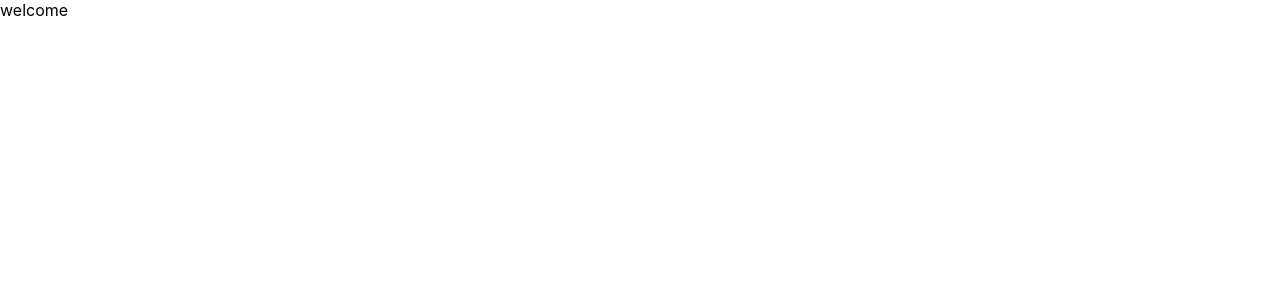
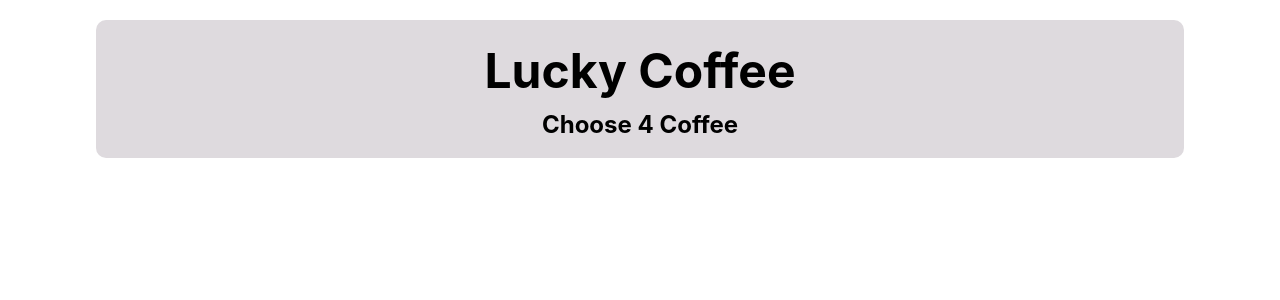
Before and after one commit to prokashpul/Lucky-coffee-choise, a React (Create React App) app: page / in a window 1280 px wide. Shown: the top 300 px of the page. Built offline with nearby package versions, Linux system fonts and the light colour scheme.

Commit message:
header section add and show display

```diff
--- a/src/App.css
+++ b/src/App.css
@@ -8,10 +8,11 @@
   list-style: none;
 }
 :root {
-  --primary-color: #041562;
+  --primary-color: #dedade;
   --secondary-color: #11468f;
-  --rose-color: #da1212;
+  --warning-color: #daa512;
   --white-color: #fff;
+  --block-color: 022e57;
   --transition: all 400ms ease;
   --border: 1px solid var(--rose-color);
   --container-lg: 85%;
@@ -21,11 +22,26 @@
 
 style {
   font-family: "Inter", sans-serif;
+  color: var(--block-color);
 }
 .container {
   width: var(--container-lg);
   margin: 0 auto;
-  background-color: #da1212;
+}
+h2,
+h3,
+h4 {
+  line-height: 1.5;
+  font-weight: 700;
+}
+h2 {
+  font-size: 3rem;
+}
+h3 {
+  font-size: 2rem;
+}
+h4 {
+  font-size: 1.5rem;
 }
 @media (max-width: 920px) {
   .container {
@@ -36,4 +52,10 @@ style {
   .container {
     width: var(--container-sm);
   }
+  h2 {
+    font-size: 2.4rem;
+  }
+  h3 {
+    font-size: 1.8rem;
+  }
 }
--- a/src/App.js
+++ b/src/App.js
@@ -1,7 +1,12 @@
 import "./App.css";
+import Header from "./components/Header/Header";
 
 function App() {
-  return <div className="App">welcome</div>;
+  return (
+    <div className="App">
+      <Header />
+    </div>
+  );
 }
 
 export default App;
--- /dev/null
+++ b/src/components/Header/Header.css
@@ -0,0 +1,11 @@
+.header {
+  text-align: center;
+  background-color: var(--primary-color);
+  padding: 15px 0;
+  margin-top: 20px;
+  border-radius: 10px;
+}
+.header h2 {
+  font-size: 3rem;
+  font-weight: 700;
+}
--- /dev/null
+++ b/src/components/Header/Header.js
@@ -0,0 +1,12 @@
+import React from "react";
+import "./Header.css";
+const Header = () => {
+  return (
+    <header className="container header">
+      <h2>Lucky Coffee</h2>
+      <h4>Choose 4 Coffee</h4>
+    </header>
+  );
+};
+
+export default Header;
```
